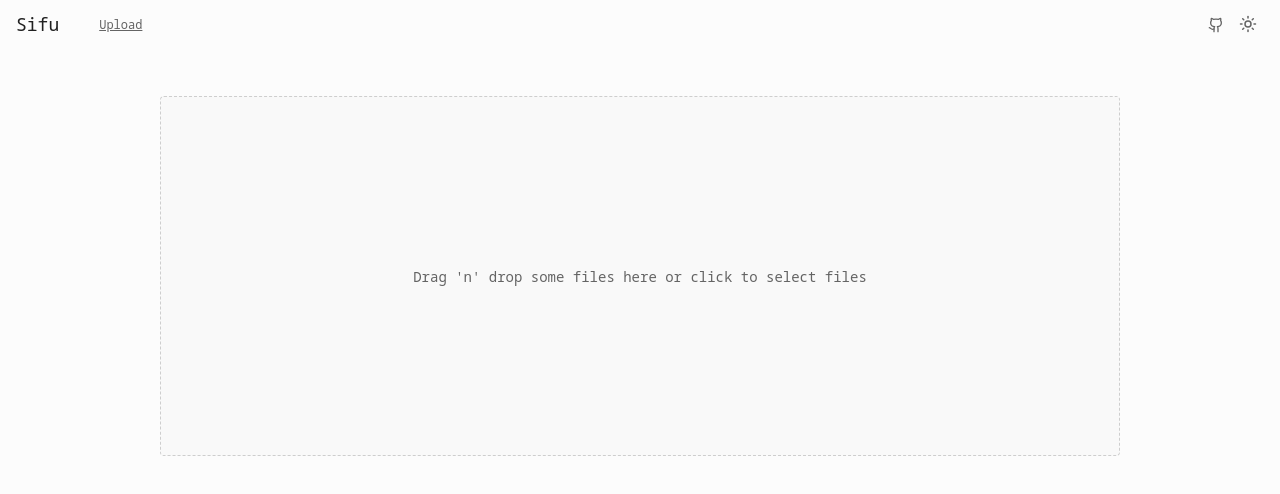
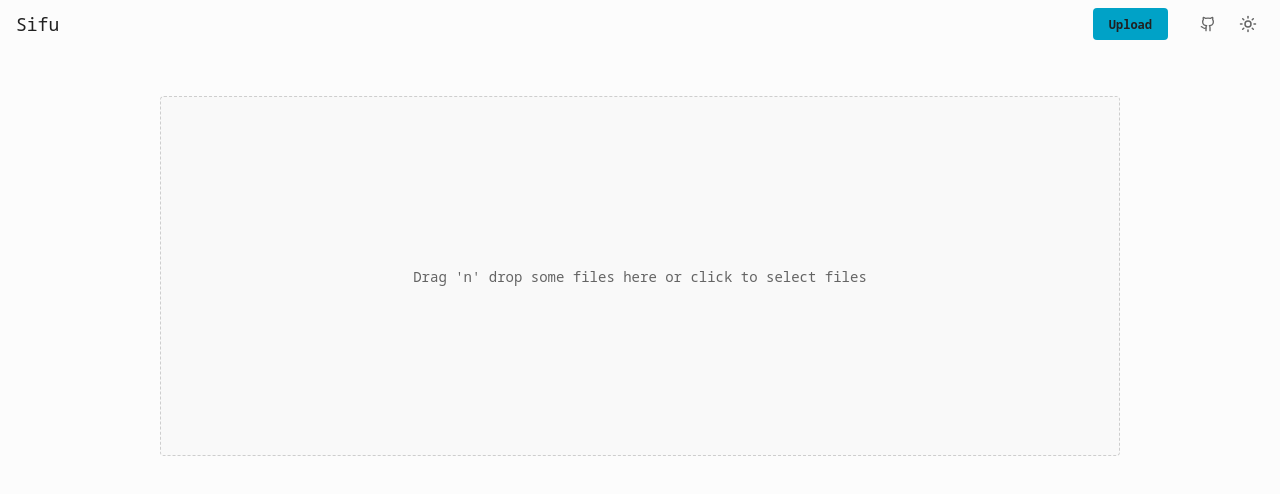
Before and after one commit to majidsajadi/sifu, a Next.js app: page /upload in a window 1280 px wide. Shown: the top 494 px of the page. Built offline with nearby package versions, Linux system fonts and the light colour scheme.

Commit message:
fix: header position

```diff
--- /dev/null
+++ b/app/page.module.css
@@ -0,0 +1,14 @@
+.header {
+  display: flex;
+  gap: 0.5rem;
+}
+
+.header-section {
+  display: flex;
+  gap: 0.5rem;
+  width: 50%;
+}
+
+.header-section span {
+  flex: 1;
+}
--- a/components/header.module.css
+++ b/components/header.module.css
@@ -11,20 +11,19 @@
   right: 0;
 }
 
-.nav {
-  align-items: center;
-  display: flex;
-  gap: 2.5rem;
-}
-
-.nav a {
-  color: var(--color-foreground);
-  font-size: var(--font-size-sm);
-}
-
-.nav .logo {
+.logo {
   text-decoration: none;
   color: var(--neutral-text-contrast);
   font-weight: 500;
   font-size: 18px;
 }
+
+.actions {
+  display: flex;
+  gap: 0.5rem;
+  align-items: center;
+}
+
+.upload {
+  margin-right: 1rem;
+}
--- a/components/header.tsx
+++ b/components/header.tsx
@@ -9,13 +9,14 @@ import styles from "./header.module.css";
 export function Header() {
   return (
     <header className={styles.header}>
-      <nav className={styles.nav}>
-        <Link className={styles.logo} href="/">
-          Sifu
-        </Link>
-        <Link href="/upload">Upload</Link>
-      </nav>
-      <div>
+      <Link className={styles.logo} href="/">
+        Sifu
+      </Link>
+
+      <div className={styles.actions}>
+        <Button asChild className={styles.upload}>
+          <Link href="/upload">Upload</Link>
+        </Button>
         <Button variant="ghost" size="icon" asChild>
           <Link href="https://github.com/majidsajadi/sifu">
             <Github size={16} />
```
Also changed, not shown: app/page.tsx (+23 -7 lines).
